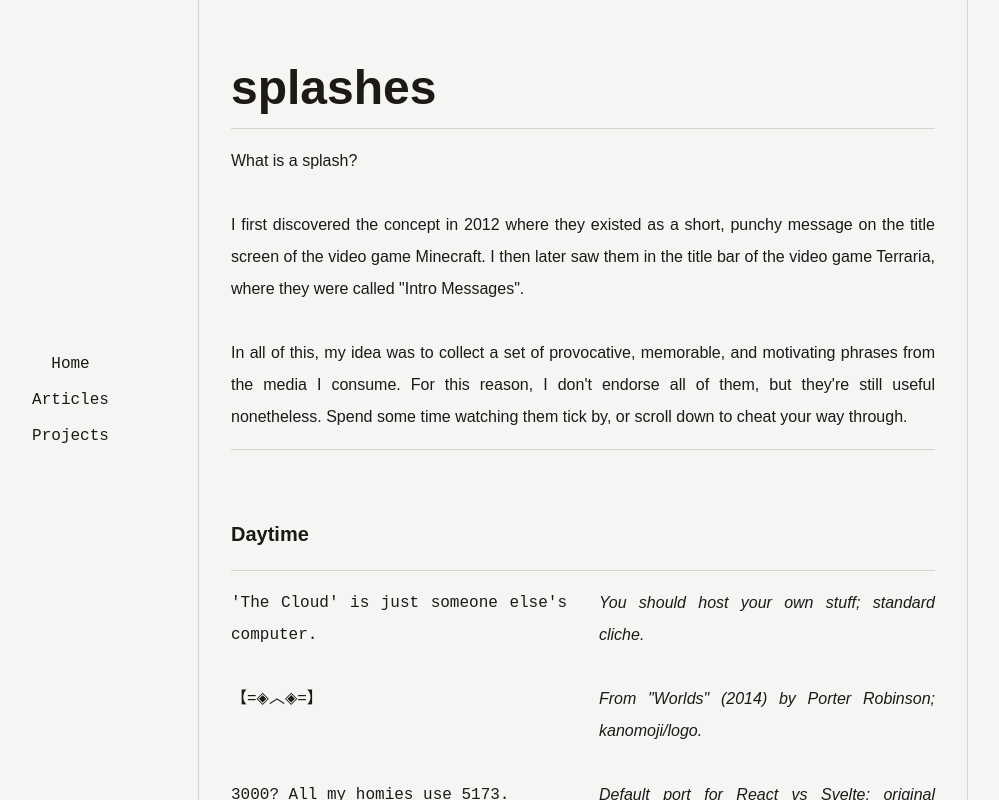
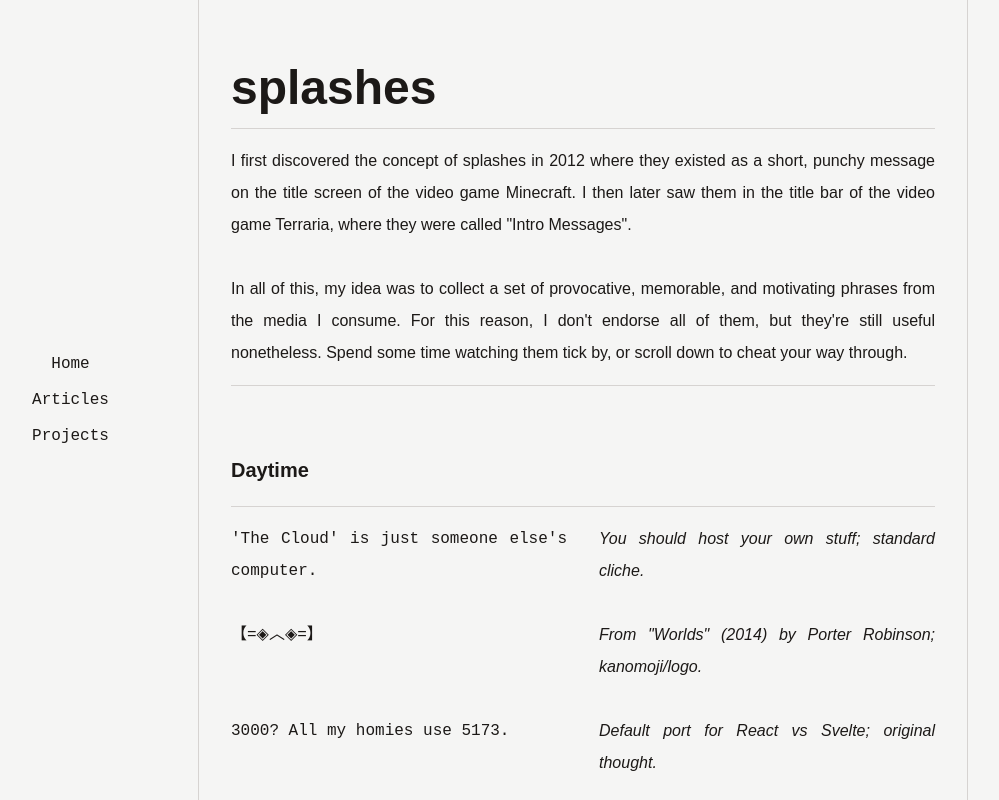
Before and after one commit to krausc2/kc2.dev, a SvelteKit app: page /splashes in a window 1280 px wide. Shown: the whole page, without its empty margins (57-1056 px from the left). Built offline with nearby package versions, Linux system fonts and the light colour scheme.

Commit message:
fix: simplify page introduction

```diff
--- a/src/routes/splashes/+page.svelte
+++ b/src/routes/splashes/+page.svelte
@@ -8,12 +8,10 @@
 <section class="mb-24 flex flex-col md:mb-32">
 	<p class="border-b pb-4 text-5xl leading-none font-bold">splashes</p>
 	<div class="flex flex-col gap-8 border-b pt-4 pb-4">
-		<p>What is a splash?</p>
-
 		<p>
-			I first discovered the concept in 2012 where they existed as a short, punchy message on the
-			title screen of the video game Minecraft. I then later saw them in the title bar of the video
-			game Terraria, where they were called "Intro Messages".
+			I first discovered the concept of splashes in 2012 where they existed as a short, punchy
+			message on the title screen of the video game Minecraft. I then later saw them in the title
+			bar of the video game Terraria, where they were called "Intro Messages".
 		</p>
 
 		<p>
```
